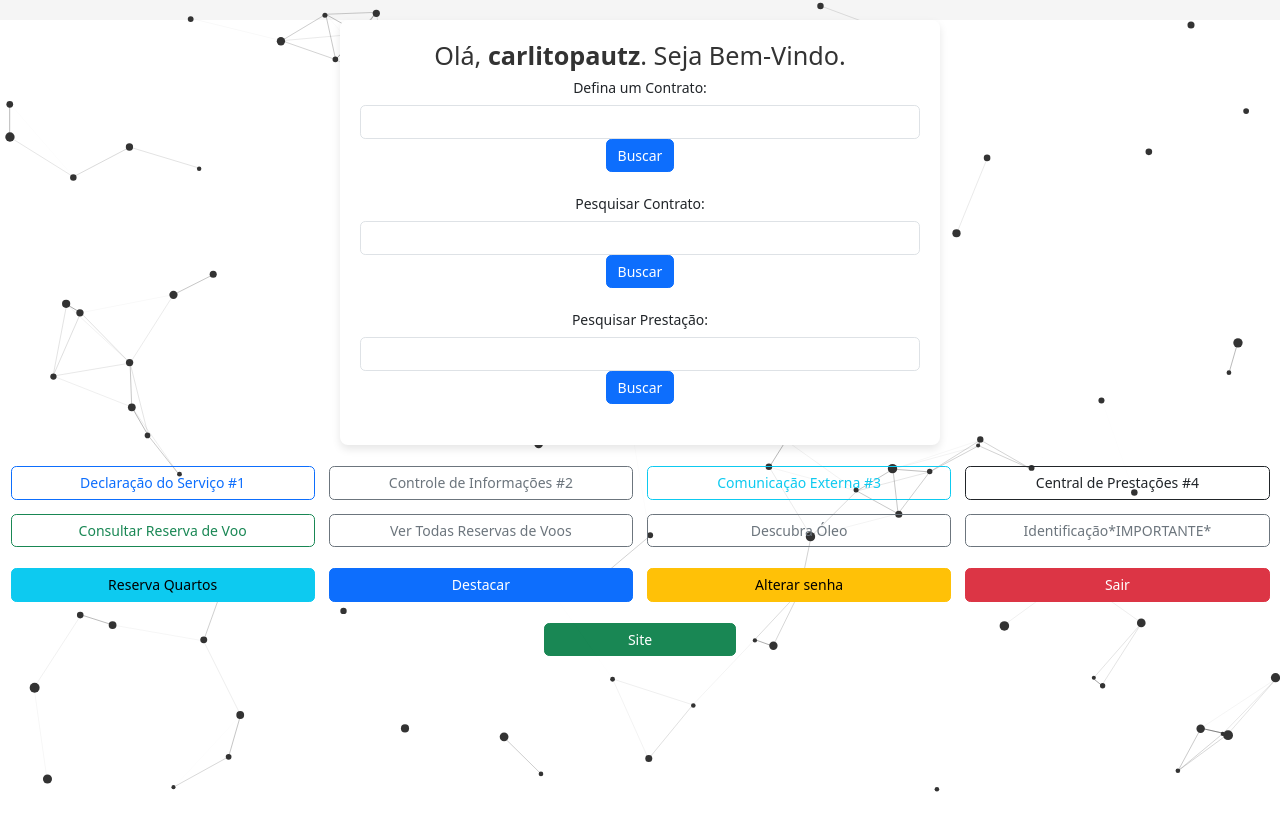
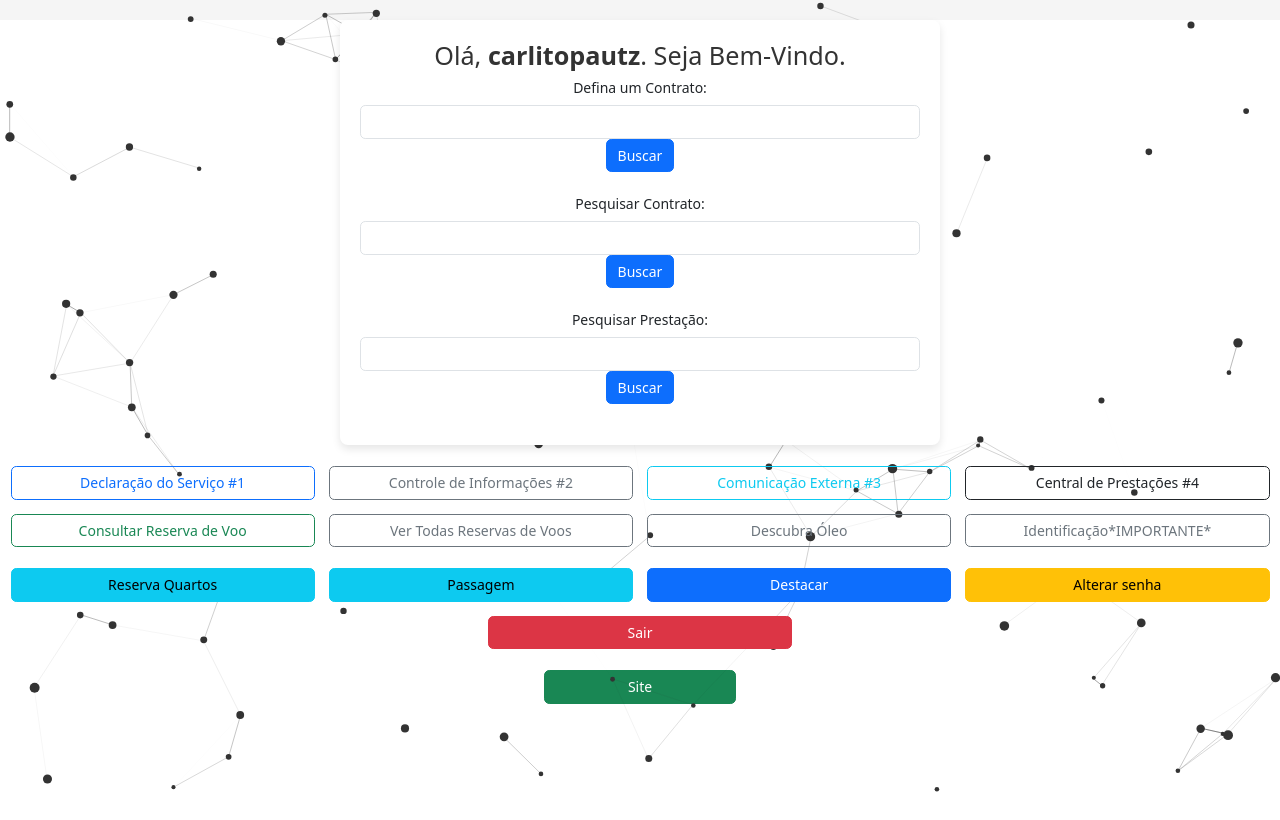
Before and after one commit to pautz/sistema_transporte, a PHP site: page /welcome.php in a window 1280 px wide. Run offline with PHP 8.4, Linux system fonts and the light colour scheme; a user stored in the database is signed in.

Commit message:
Update welcome.php

```diff
--- a/public_html/site/welcome.php
+++ b/public_html/site/welcome.php
@@ -136,6 +136,10 @@ if (!isset($_SESSION["loggedin"]) || $_SESSION["loggedin"] !== true) {
                aria-label="Reserva de Quartos">Reserva Quartos</a>
         </div>
         <div class="col-12 col-sm-6 col-md-4 col-lg-3 text-center">
+            <a href="https://carlitoslocacoes.com/site/embarque.php" class="btn btn-info btn-xl w-100"
+               aria-label="Embarque">Passagem</a>
+        </div>
+        <div class="col-12 col-sm-6 col-md-4 col-lg-3 text-center">
             <a href="https://carlitoslocacoes.com/site/destacar.php" class="btn btn-primary btn-xl w-100"
                aria-label="Destacar informações">Destacar</a>
         </div>
```
